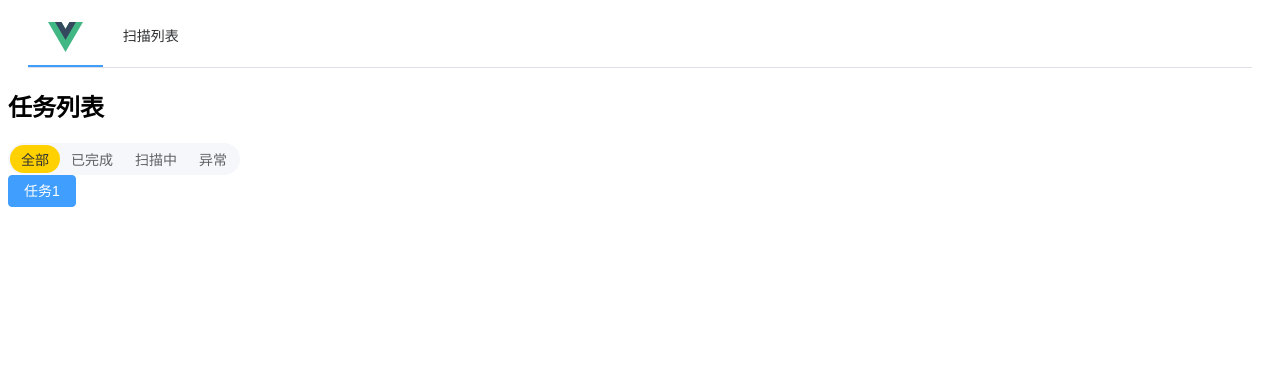
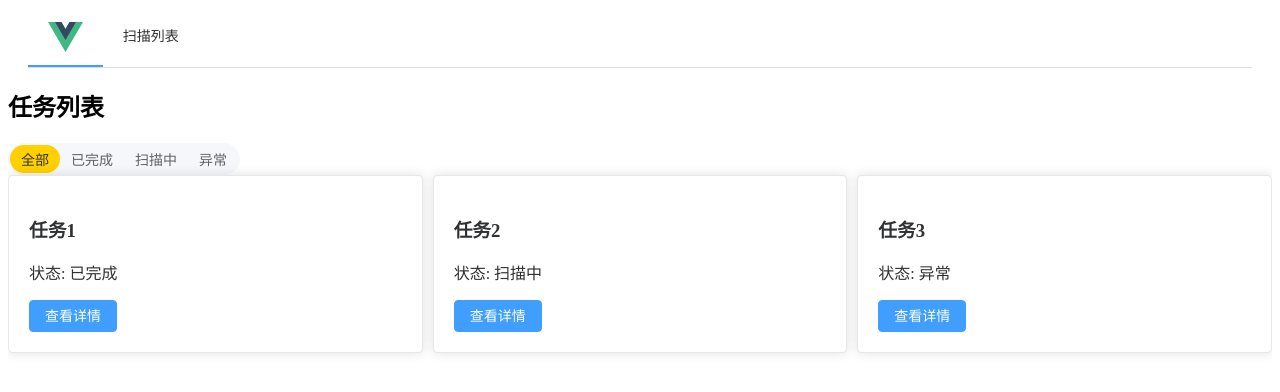
Before and after one commit to NPUInfoSecGroup/vulmind-frontend, a Vue app: page /scan in a window 1280 px wide. Shown: the top 392 px of the page. Built offline with nearby package versions, Linux system fonts and the light colour scheme; the HTML template or start-up script is replaced by a standard one.

Commit message:
feat: 更新任务列表页面，添加任务卡片展示和详情查看功能；优化任务过滤逻辑

```diff
--- a/components.d.ts
+++ b/components.d.ts
@@ -12,6 +12,7 @@ declare module 'vue' {
     ElBreadcrumb: typeof import('element-plus/es')['ElBreadcrumb']
     ElBreadcrumbItem: typeof import('element-plus/es')['ElBreadcrumbItem']
     ElButton: typeof import('element-plus/es')['ElButton']
+    ElCard: typeof import('element-plus/es')['ElCard']
     ElCol: typeof import('element-plus/es')['ElCol']
     ElCollapse: typeof import('element-plus/es')['ElCollapse']
     ElCollapseItem: typeof import('element-plus/es')['ElCollapseItem']
--- a/src/pages/TaskListPage.vue
+++ b/src/pages/TaskListPage.vue
@@ -4,23 +4,41 @@
     <el-segmented v-model="value" :options="options" />
   </div>
   <div class="grid-content">
-    <el-button @click="goSubPage" type="primary">{{ task_name }}</el-button>
+    <el-row :gutter="10">
+      <el-col v-for="(task, index) in filteredTasks" :key="index" :span="8">
+        <el-card class="box-card">
+          <div class="grid-content">
+            <h3>{{ task.name }}</h3>
+            <p>状态: {{ task.status }}</p>
+            <el-button type="primary" @click="goSubPage(task.name)">查看详情</el-button>
+          </div>
+        </el-card>
+      </el-col>
+    </el-row>
   </div>
 </template>
 
 <script lang="ts" setup>
-import { ref } from 'vue'
+import { ref, computed } from 'vue'
 import { useRouter } from 'vue-router'
 
 const value = ref('全部')
-
 const options = ['全部', '已完成', '扫描中', '异常']
 
-const task_name = '任务1'
+const task_list = ref([
+  { name: '任务1', status: '已完成' },
+  { name: '任务2', status: '扫描中' },
+  { name: '任务3', status: '异常' },
+])
+
+const filteredTasks = computed(() => {
+  if (value.value === '全部') return task_list.value
+  return task_list.value.filter((task) => task.status === value.value)
+})
 
 const router = useRouter()
 
-function goSubPage() {
+function goSubPage(task_name: string) {
   router.push('/scan/' + task_name)
 }
 </script>
@@ -39,7 +57,6 @@ function goSubPage() {
 .grid-content {
   border-radius: 4px;
   min-height: 36px;
-  /* background-color: aqua; */
   gap: 10px;
 }
 </style>
```
